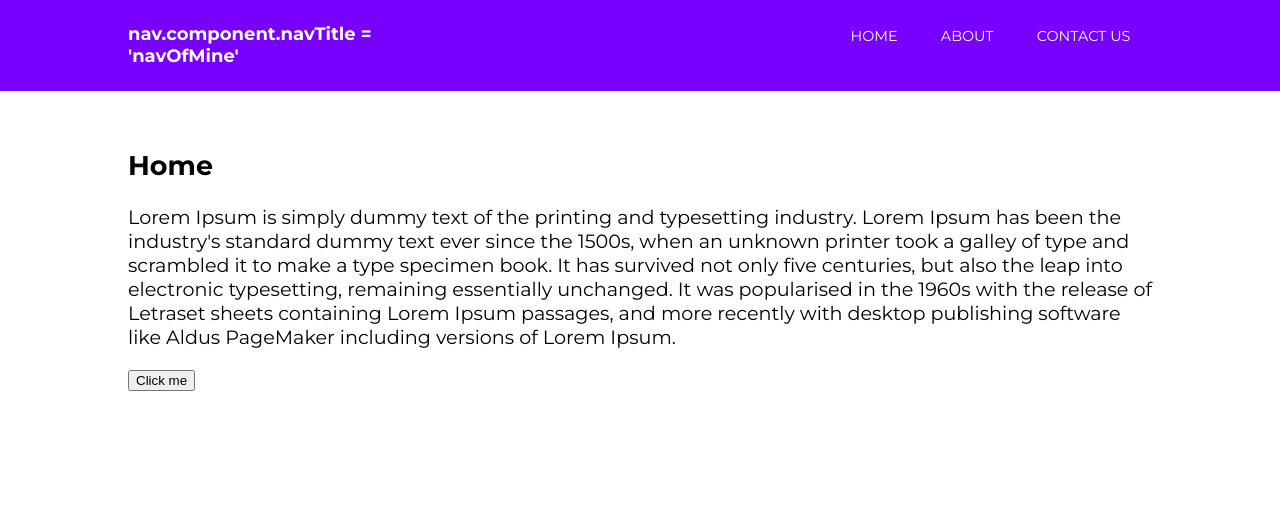
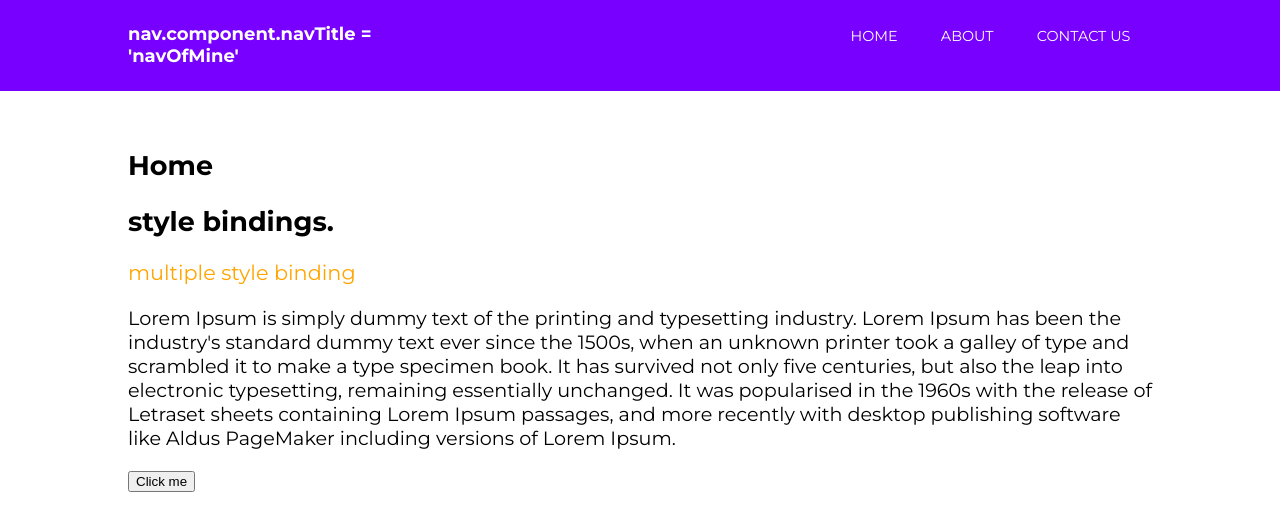
Before and after one commit to codenamenadja/angular7CrashCourse, an Angular app: page / in a window 1280 px wide. Shown: the top 530 px of the page. Built offline with nearby package versions, Linux system fonts and the light colour scheme.

Commit message:
11 /done

```diff
--- a/src/app/home/home.component.html
+++ b/src/app/home/home.component.html
@@ -1,3 +1,5 @@
 <h1 [class.gray]="h1Style">Home</h1>
+<h2 [style.color]="h1Style ? 'gray':'black' ">style bindings.</h2>
+<p [ngStyle]="{'color': h1Style ? 'gray' : 'orange', 'font-size' : h1Style ? '1.1rem' : '1.3rem'}">multiple style binding</p>
 <p [ngClass]="{'gray': h1Style, 'large':!h1Style}">Lorem Ipsum is simply dummy text of the printing and typesetting industry. Lorem Ipsum has been the industry's standard dummy text ever since the 1500s, when an unknown printer took a galley of type and scrambled it to make a type specimen book. It has survived not only five centuries, but also the leap into electronic typesetting, remaining essentially unchanged. It was popularised in the 1960s with the release of Letraset sheets containing Lorem Ipsum passages, and more recently with desktop publishing software like Aldus PageMaker including versions of Lorem Ipsum.</p>
 <button (click)="firstClick()">Click me</button>
```
Also changed, not shown: 1 other file (tests, documents, lock files or other folders).
